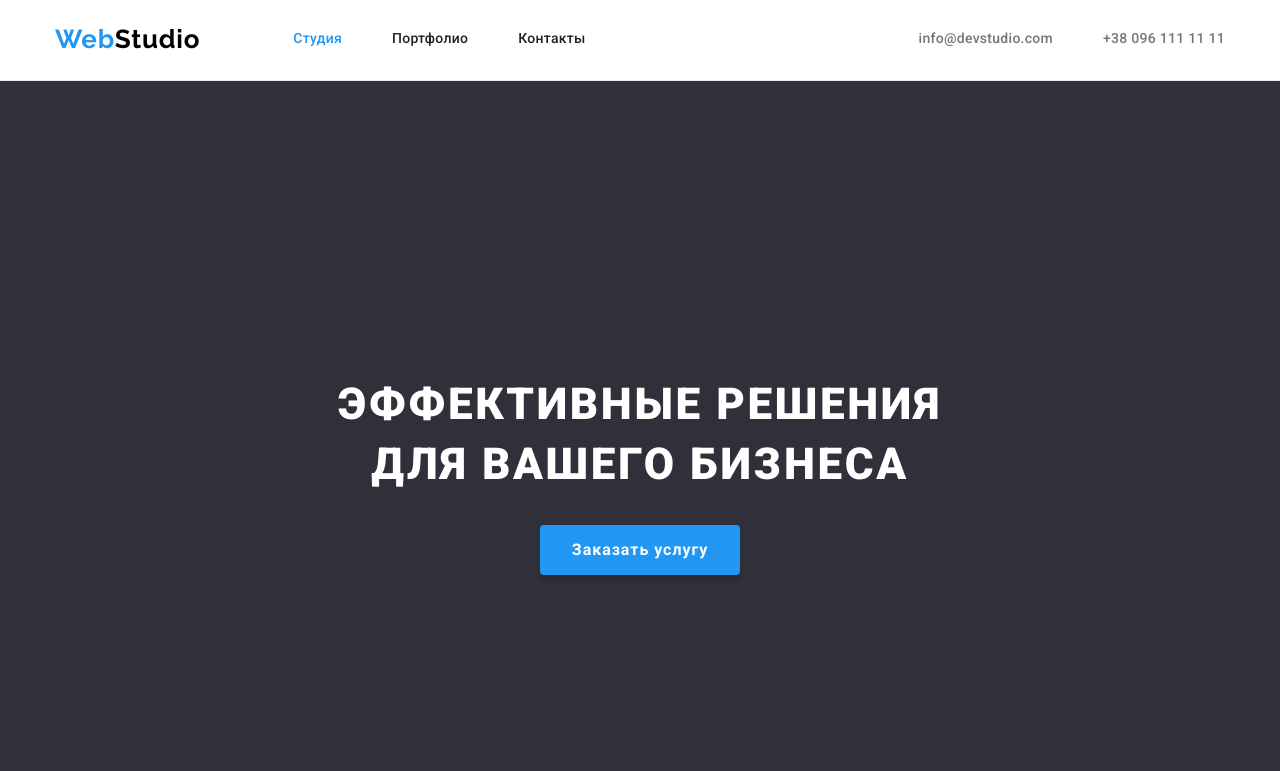
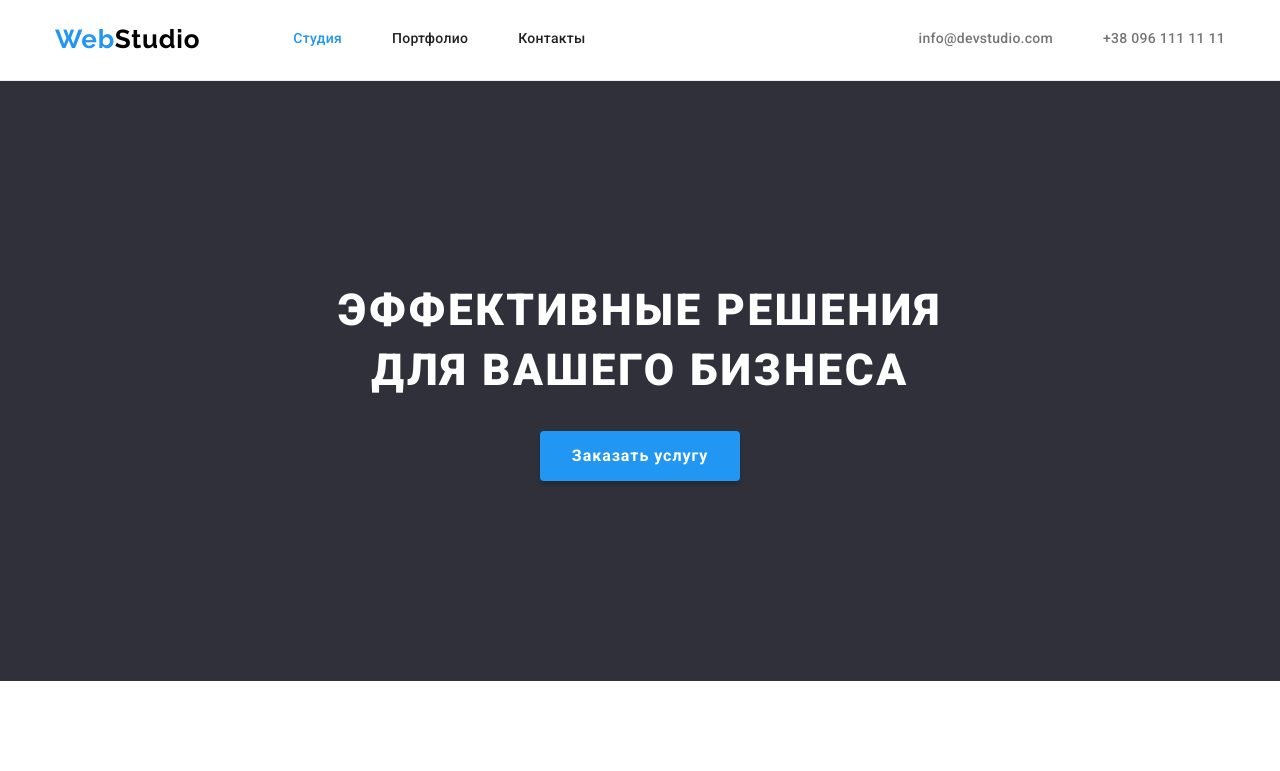
Before and after one commit to eleza27/goit-markup-hw-03, a plain HTML site: page index.html in a window 1280 px wide. Shown: the top 771 px of the page. Drawn offline with nearby package versions, Linux system fonts and the light colour scheme.

Commit message:
HERO-elements margins

```diff
--- a/css/styles.css
+++ b/css/styles.css
@@ -194,7 +194,7 @@ body {
     letter-spacing: 0.06em;
     text-transform: uppercase;
     color: #FFFFFF;
-    padding-top: 200px;
+    margin-top: 106px;
     margin-bottom: 30px;
 }
 .hero-title-part {
@@ -215,7 +215,7 @@ body {
     border-radius: 4px;
     min-width: 200px;
     padding: 10px 32px;
-    margin-bottom: 200px;
+    margin-bottom: 106px;
 }
 
 .hero-btn:hover,
```
